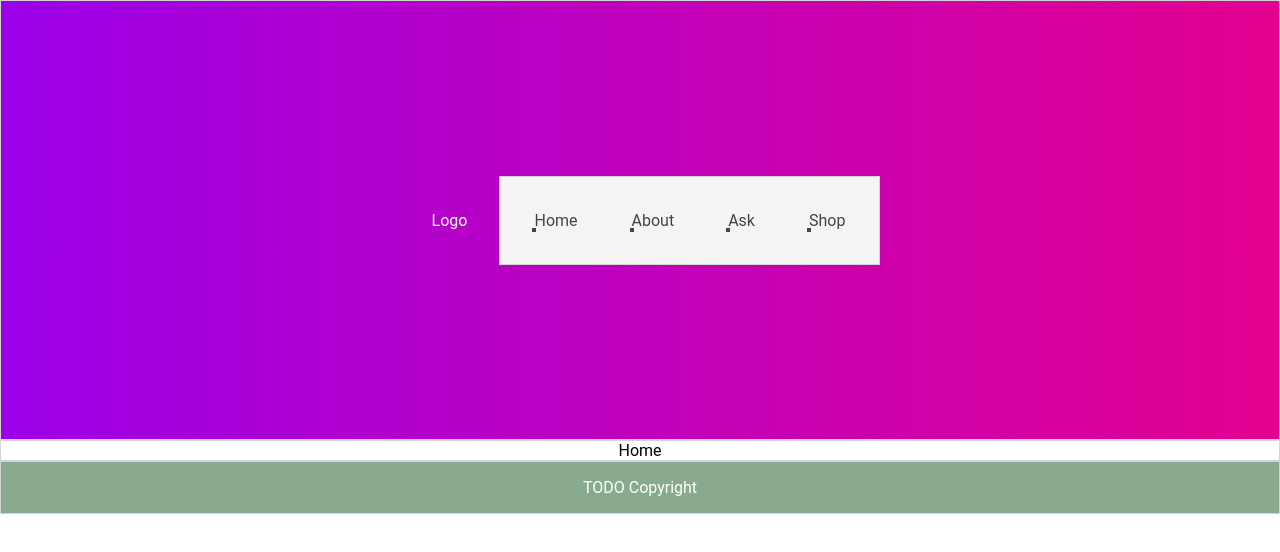
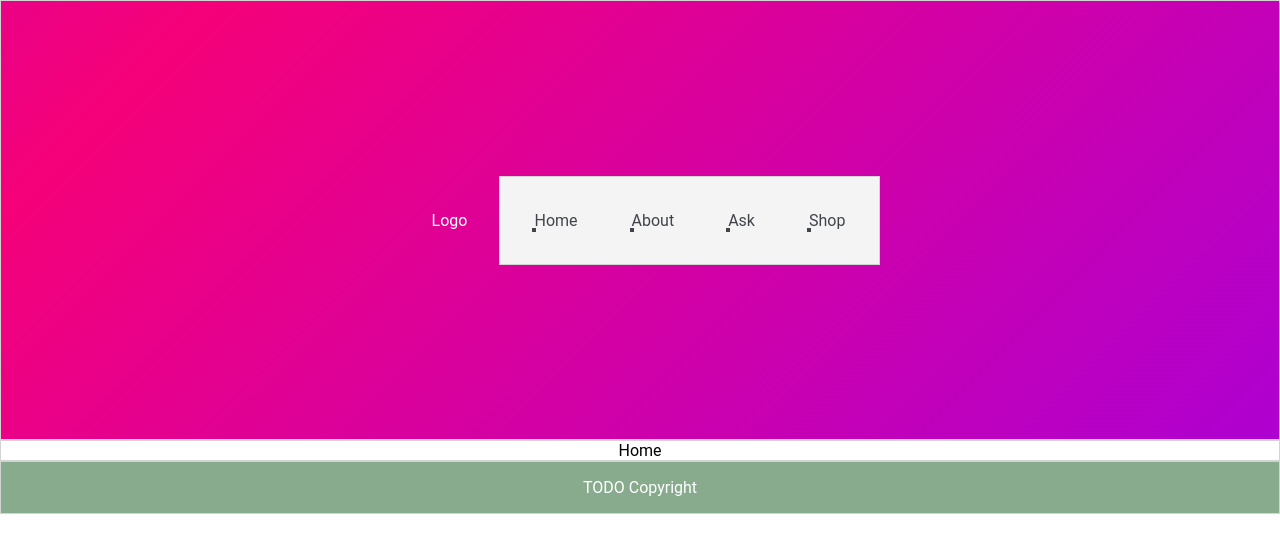
Before and after one commit to technative-academy/PetSynth, a React (Vite) app: page / in a window 1280 px wide. Shown: the top 552 px of the page. Built offline with nearby package versions, Linux system fonts and the light colour scheme; no server answers.

Commit message:
Change styling for the CSS header animation

```diff
--- a/src/components/SiteHeader/SiteHeader.module.css
+++ b/src/components/SiteHeader/SiteHeader.module.css
@@ -6,21 +6,24 @@
 	align-items: center;
 	justify-content: center;
 	color: white;
-	height: 400px;
-	background: linear-gradient(to right, #8900ff, #f50179);
-	background-size: 150% 150%;
-	animation: subtleGradientAnimation 10s ease infinite;
+	height: 420px;
+	background: linear-gradient(-45deg, #8900ff, #f50179, #8900ff, #f50179);
+	background-size: 400% 400%;
+	animation: gradient 15s ease infinite;
 }
 
-@keyframes subtleGradientAnimation {
+@keyframes gradient {
 	0% {
-		background-position: 50% 50%;
+		background-position: 0% 50%;
 	}
-	50% {
-		background-position: 51% 50%;
+	35% {
+		background-position: 100% 50%;
+	}
+	65% {
+		background-position: 0% 50%;
 	}
 	100% {
-		background-position: 50% 50%;
+		background-position: 0% 50%;
 	}
 }
 
```
